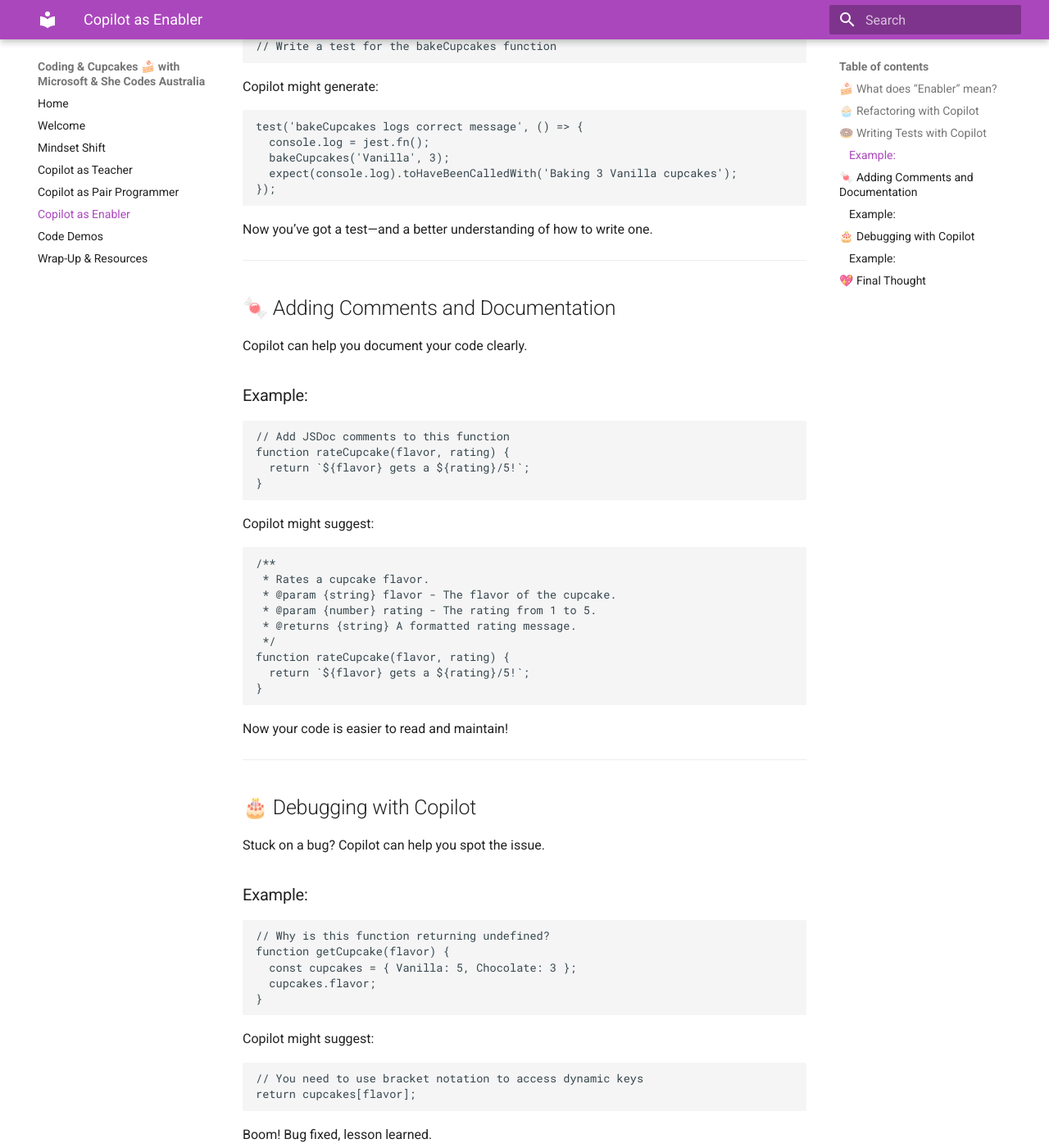
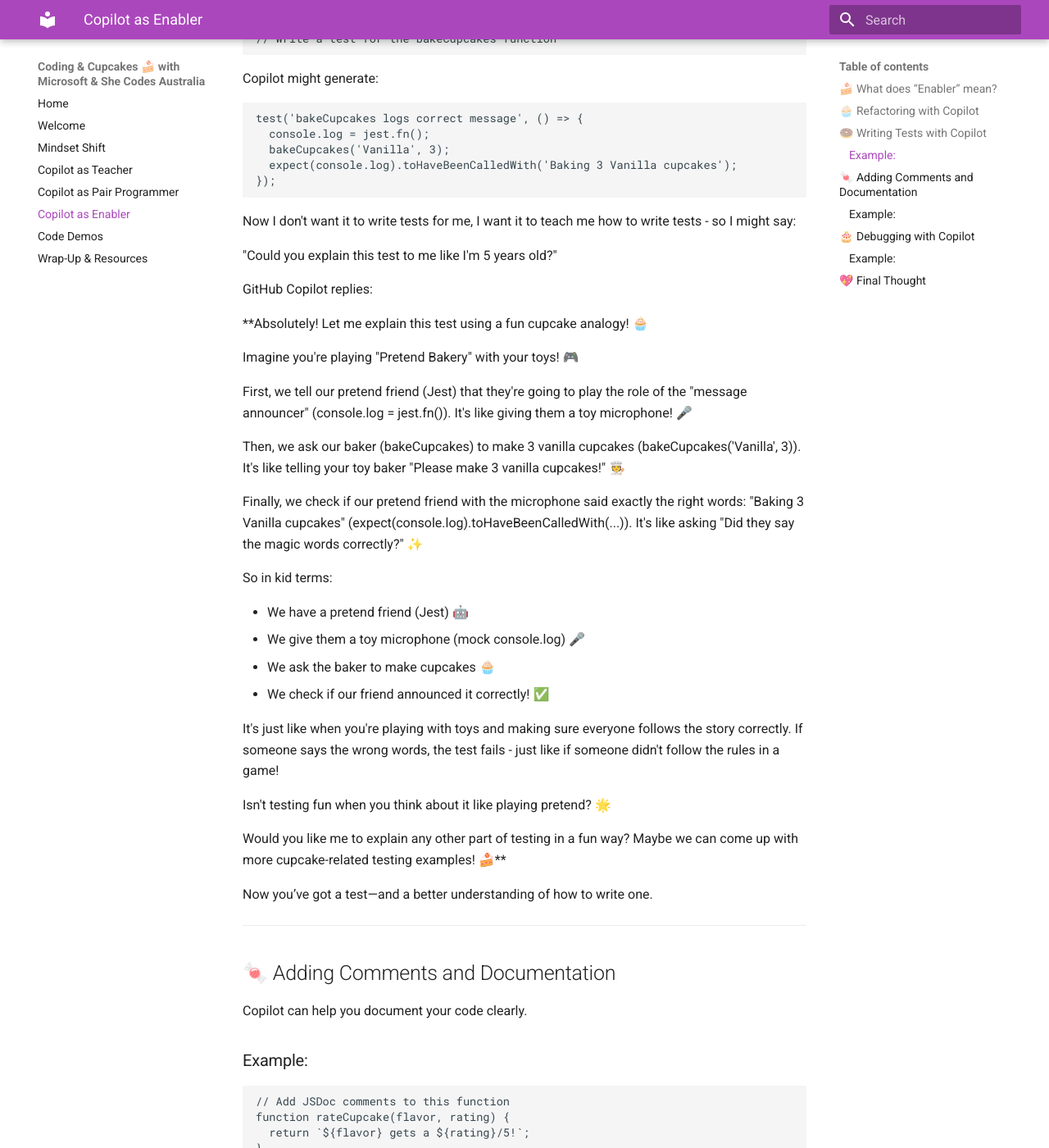
Before and after one commit to codess-aus/coding-and-cupcakes, an MkDocs documentation site: the page built from docs/copilot-enabler.md, in a window 1280 px wide and 1400 px high, scrolled down 1365 px. Shown: the whole window at 82% size. Built offline with MkDocs 1.6.1 and Material for MkDocs 9.7.7, drawn with Linux system fonts in a browser that asks for light colours; some of the changed text lies outside the part shown.

Commit message:
Update copilot-enabler.md with testing explanation and examples

````diff
--- a/docs/copilot-enabler.md
+++ b/docs/copilot-enabler.md
@@ -1,7 +1,8 @@
 # 🚀 Copilot as an Enabler
 
- explore how GitHub CopWelcome to the final frosting layer of your Coding & Cupcakes journey! 🧁
-In this section, we’llilot can **enable** you to write cleaner, smarter, and more maintainable code—without taking over the kitchen.
+Welcome to the final frosting layer of your Coding & Cupcakes journey! 🧁
+
+In this section, we’ll explore how GitHub Copilot can **enable** you to write cleaner, smarter, and more maintainable code—without taking over the kitchen.
 
 ---
 
@@ -9,11 +10,11 @@
 
 An enabler helps you do more with what you already know.
 Copilot can:
-- Refactor messy code
-- Suggest improvements
-- Write tests
-- Add helpful comments
-- Help you debug
+- 🧁Refactor messy code
+- 🍰Suggest improvements
+- 🎂Write tests
+- 🍩Add helpful comments
+- 🍬Help you debug
 
 But remember: **you’re still the baker**. Copilot just hands you better tools.
 
@@ -73,6 +74,34 @@
   expect(console.log).toHaveBeenCalledWith('Baking 3 Vanilla cupcakes');
 });
 ```
+Now I don't want it to write tests for me, I want it to teach me how to write tests - so I might say:
+
+"Could you explain this test to me like I'm 5 years old?"
+
+GitHub Copilot replies:
+
+**Absolutely! Let me explain this test using a fun cupcake analogy! 🧁
+
+Imagine you're playing "Pretend Bakery" with your toys! 🎮
+
+First, we tell our pretend friend (Jest) that they're going to play the role of the "message announcer" (console.log = jest.fn()). It's like giving them a toy microphone! 🎤
+
+Then, we ask our baker (bakeCupcakes) to make 3 vanilla cupcakes (bakeCupcakes('Vanilla', 3)). It's like telling your toy baker "Please make 3 vanilla cupcakes!" 🧑‍🍳
+
+Finally, we check if our pretend friend with the microphone said exactly the right words: "Baking 3 Vanilla cupcakes" (expect(console.log).toHaveBeenCalledWith(...)). It's like asking "Did they say the magic words correctly?" ✨
+
+So in kid terms:
+
+- We have a pretend friend (Jest) 🤖
+- We give them a toy microphone (mock console.log) 🎤
+- We ask the baker to make cupcakes 🧁
+- We check if our friend announced it correctly! ✅
+
+It's just like when you're playing with toys and making sure everyone follows the story correctly. If someone says the wrong words, the test fails - just like if someone didn't follow the rules in a game!
+
+Isn't testing fun when you think about it like playing pretend? 🌟
+
+Would you like me to explain any other part of testing in a fun way? Maybe we can come up with more cupcake-related testing examples! 🍰**
 
 Now you’ve got a test—and a better understanding of how to write one.
 
````
Also changed, not shown: docs/copilot-pair.md (+7 -5 lines), docs/copilot-teacher.md (+4 -1 lines), site/404.html, site/assets/readme/index.html, site/assets/recursion1.png (added), site/assets/recursion2.png (added), site/assets/recursion3.png (added), site/assets/recursion4.png (added), site/copilot-enabler/index.html, site/copilot-pair/index.html, site/copilot-teacher/index.html, site/index.html, site/mindset/index.html, site/search/search_index.json, 2 more files.
